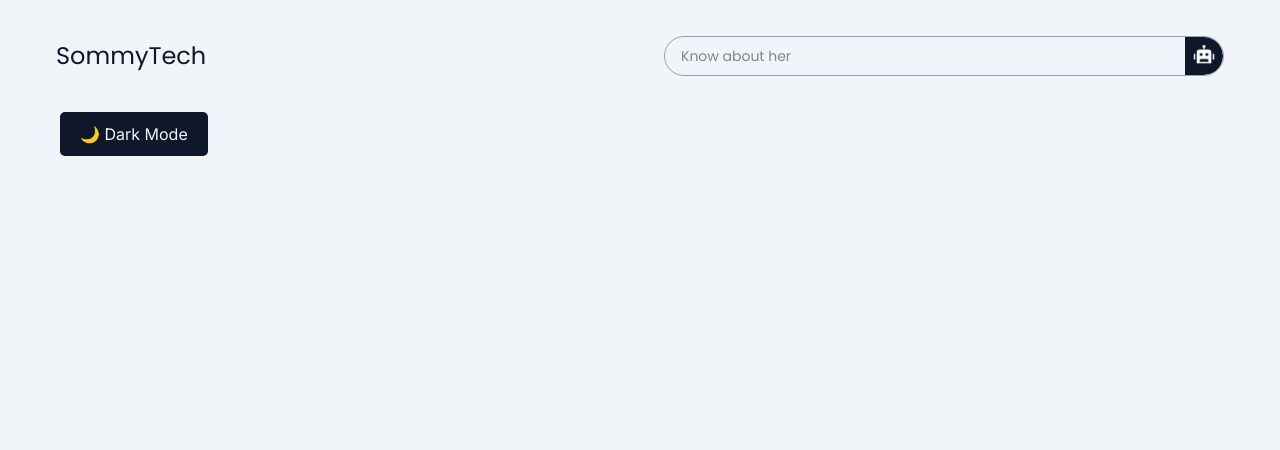
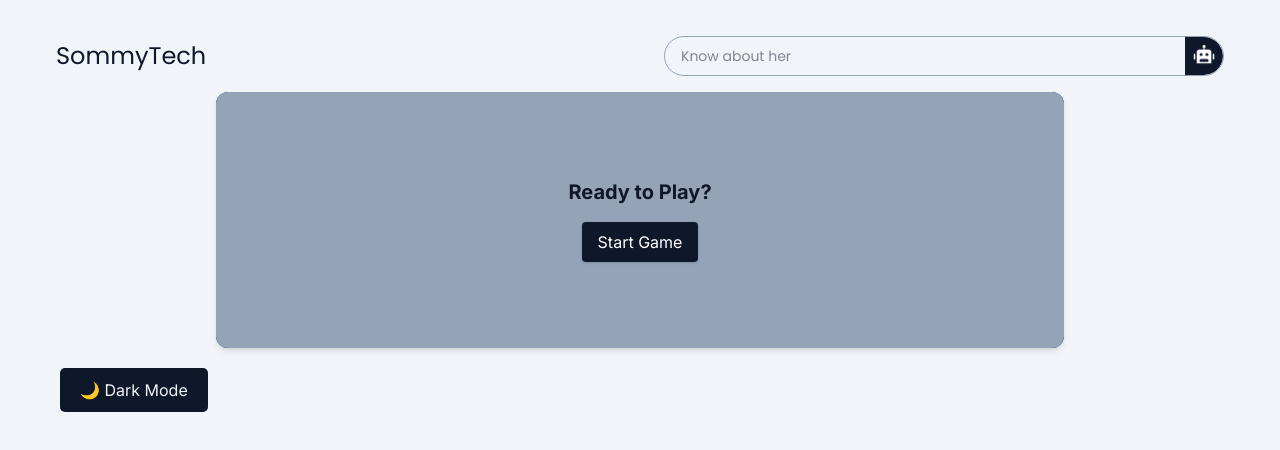
Before and after one commit to SommyTechx/AI-Portfolio, a React (Vite) app: page / in a window 1280 px wide. Shown: the top 450 px of the page. Built offline with nearby package versions, Linux system fonts and the light colour scheme.

Commit message:
done with animated banner

```diff
--- a/package.json
+++ b/package.json
@@ -14,6 +14,7 @@
     "axios": "^1.9.0",
     "dotenv": "^16.5.0",
     "framer-motion": "^12.14.0",
+    "motion": "^12.15.0",
     "react": "^19.1.0",
     "react-dom": "^19.1.0",
     "react-scroll": "^1.9.3"
--- a/src/App.jsx
+++ b/src/App.jsx
@@ -1,12 +1,12 @@
 import React from "react";
 import Navbar from "./components/Navbar";
-import ThemeToggle from "./components/ThemeToggle";
+import Hero from "./components/Hero";
 
 const App = () => {
   return (
     <div className=" lg:px-10 lg:py-5 sm:px-5 sm:py-2.5">
       <Navbar />
-      <ThemeToggle />
+      <Hero />
     </div>
   );
 };
--- /dev/null
+++ b/src/components/AnimatedBanner.jsx
@@ -0,0 +1,275 @@
+import { useEffect, useState, useRef } from "react";
+import { motion } from "framer-motion";
+import ThemeToggle from "./ThemeToggle";
+
+export default function AnimatedBanner() {
+  const [shapePos, setShapePos] = useState({ x: 50, y: 50 });
+  const [score, setScore] = useState(0);
+  const [displayScore, setDisplayScore] = useState(0);
+  const [showShape, setShowShape] = useState(false);
+  const [speed, setSpeed] = useState(2000);
+  const [missed, setMissed] = useState(0);
+  const [isNewHighScore, setIsNewHighScore] = useState(false);
+  const [highScore, setHighScore] = useState(() => {
+    return parseInt(localStorage.getItem("highScore")) || 0;
+  });
+  const [leaderboard, setLeaderboard] = useState(() => {
+    return JSON.parse(localStorage.getItem("leaderboard")) || [];
+  });
+
+  const [gameStarted, setGameStarted] = useState(false);
+  const maxMisses = 5;
+  const gameRef = useRef(null);
+
+  const highScoreSound = useRef(null);
+  const gameOverSound = useRef(null);
+
+  useEffect(() => {
+    highScoreSound.current = new Audio("/sounds/highscore.mp3");
+    gameOverSound.current = new Audio("/sounds/gameover.mp3");
+  }, []);
+
+  useEffect(() => {
+    if (!gameStarted || missed >= maxMisses) return;
+
+    const interval = setInterval(() => {
+      if (showShape) {
+        setMissed((m) => m + 1);
+      }
+
+      setShowShape(true);
+      setShapePos({
+        x: Math.random() * 90 + 5,
+        y: Math.random() * 80 + 10,
+      });
+    }, speed);
+
+    return () => clearInterval(interval);
+  }, [speed, showShape, missed, gameStarted]);
+
+  useEffect(() => {
+    if (missed < maxMisses) {
+      setDisplayScore(0);
+      return;
+    }
+
+    let start = 0;
+    const increment = Math.max(1, Math.floor(score / 30));
+
+    const interval = setInterval(() => {
+      start += increment;
+      if (start >= score) {
+        setDisplayScore(score);
+        clearInterval(interval);
+      } else {
+        setDisplayScore(start);
+      }
+    }, 20);
+
+    return () => clearInterval(interval);
+  }, [missed, score]);
+
+  useEffect(() => {
+    if (missed >= maxMisses && isNewHighScore) {
+      highScoreSound.current?.play();
+
+      let newLeaderboard = [...leaderboard, score];
+      newLeaderboard = Array.from(new Set(newLeaderboard))
+        .sort((a, b) => b - a)
+        .slice(0, 3);
+
+      setLeaderboard(newLeaderboard);
+      localStorage.setItem("leaderboard", JSON.stringify(newLeaderboard));
+    }
+
+    if (missed >= maxMisses && !isNewHighScore) {
+      gameOverSound.current?.play();
+    }
+  }, [missed, isNewHighScore, leaderboard, score]);
+
+  function handleShapeClick() {
+    if (!showShape || missed >= maxMisses) return;
+
+    setShowShape(false);
+    setScore((s) => {
+      const newScore = s + 1;
+
+      if (newScore % 10 === 0) {
+        setSpeed((prev) => Math.max(700, prev - 100));
+      }
+
+      if (newScore > highScore) {
+        localStorage.setItem("highScore", newScore);
+        setHighScore(newScore);
+        setIsNewHighScore(true);
+      }
+
+      return newScore;
+    });
+  }
+
+  function handleKeyDown(e) {
+    if (e.key === "Enter" || e.key === " ") {
+      e.preventDefault();
+      handleShapeClick();
+    }
+  }
+
+  function resetGame() {
+    setScore(0);
+    setDisplayScore(0);
+    setMissed(0);
+    setSpeed(2000);
+    setShapePos({ x: 50, y: 50 });
+    setShowShape(true);
+    setIsNewHighScore(false);
+    setGameStarted(true);
+  }
+
+  return (
+    <>
+      <div
+        ref={gameRef}
+        className="relative mx-auto h-64 w-full max-w-[53rem] rounded-xl shadow-md select-none overflow-hidden"
+        style={{
+          background:
+            "radial-gradient(ellipse at center, #0f2027 0%, #203a43 60%, #2c5364 100%)",
+        }}
+      >
+        {/* Animated stars */}
+        <svg
+          className="absolute inset-0 w-full h-full pointer-events-none"
+          aria-hidden="true"
+          preserveAspectRatio="none"
+          viewBox="0 0 800 200"
+          fill="none"
+        >
+          {[...Array(15)].map((_, i) => {
+            const cx = Math.random() * 800;
+            const cy = Math.random() * 200;
+            const r = Math.random() * 1.5 + 0.5;
+            return (
+              <motion.circle
+                key={i}
+                cx={cx}
+                cy={cy}
+                r={r}
+                fill="white"
+                initial={{ opacity: 0.3 }}
+                animate={{ opacity: [0.1, 0.8, 0.1] }}
+                transition={{
+                  duration: 3 + Math.random() * 3,
+                  repeat: Infinity,
+                  repeatType: "mirror",
+                  delay: Math.random() * 3,
+                }}
+              />
+            );
+          })}
+        </svg>
+
+        {/* Title */}
+        <div className="absolute top-4 left-1/2 transform -translate-x-1/2 z-10 px-6">
+          <h1 className="text-lg md:text-2xl font-mono font-semibold text-sky-400 select-text">
+            Catch the Shape!
+          </h1>
+        </div>
+
+        {/* Start Game screen */}
+        {!gameStarted && missed < maxMisses && (
+          <div className="absolute inset-0 z-30 flex flex-col items-center justify-center text-white bg-accent-light backdrop-blur">
+            <h2 className="text-xl font-bold mb-4">Ready to Play?</h2>
+            <button
+              onClick={() => setGameStarted(true)}
+              className="bg-primary hover:bg-accent px-4 py-2 rounded text-white shadow font-body"
+            >
+              Start Game
+            </button>
+          </div>
+        )}
+
+        {/* Game Over screen */}
+        {missed >= maxMisses && (
+          <div className="absolute inset-0 z-20 bg-accent-light flex flex-col items-center justify-center text-white px-4 ">
+            <h2 className="text-xl font-bold mb-2 font-heading">Game Over!</h2>
+            <p className="text-lg font-body">
+              Your Score:{" "}
+              <motion.span
+                key={displayScore}
+                initial={{ opacity: 0.5 }}
+                animate={{ opacity: 1 }}
+                transition={{ duration: 0.3 }}
+                className="font-mono text-sky-400"
+              >
+                {displayScore}
+              </motion.span>
+            </p>
+            <p className="text-lg font-body">
+              High Score: <span className="text-yellow-400">{highScore}</span>
+            </p>
+            <p className="mt-2 text-sm italic text-center text-red-50 font-body">
+              {isNewHighScore
+                ? "Congratulations! You beat your high score!"
+                : "Try again — you can beat your high score next time!"}
+            </p>
+
+            <div className="mb-2 w-full max-w-xs text-left">
+              <h3 className="text-lg font-semibold mb-2 underline text-sky-300">
+                Top Scores
+              </h3>
+              <ol className="list-decimal list-inside space-y-1 text-yellow-300 font-mono">
+                {leaderboard.length === 0 && <li>No scores yet</li>}
+                {leaderboard.map((scoreItem, index) => (
+                  <li key={index}>{scoreItem}</li>
+                ))}
+              </ol>
+            </div>
+
+            <button
+              onClick={resetGame}
+              className="bg-primary hover:bg-accent px-4 py-2 rounded text-white shadow font-body"
+            >
+              Play Again
+            </button>
+          </div>
+        )}
+
+        {/* Game area */}
+        <div className="relative z-10 flex items-center justify-center h-full px-4">
+          {showShape && missed < maxMisses && gameStarted && (
+            <motion.div
+              role="button"
+              tabIndex={0}
+              aria-label="Catch the shape"
+              onClick={handleShapeClick}
+              onKeyDown={handleKeyDown}
+              className="absolute w-10 h-10 bg-sky-500 rounded-full shadow-lg cursor-pointer select-none"
+              style={{
+                top: `${shapePos.y}%`,
+                left: `${shapePos.x}%`,
+                transform: "translate(-50%, -50%)",
+              }}
+              animate={{
+                scale: [1, 1.4, 1],
+                opacity: [1, 0.7, 1],
+              }}
+              transition={{
+                repeat: Infinity,
+                duration: 1.5,
+              }}
+            />
+          )}
+
+          {/* Score display */}
+          {gameStarted && missed < maxMisses && (
+            <div className="absolute bottom-3 right-4 bg-sky-800/70 text-white font-mono px-3 py-1 rounded-lg shadow-md select-text">
+              Score: {score} | Missed: {missed}/{maxMisses}
+            </div>
+          )}
+        </div>
+      </div>
+
+      <ThemeToggle />
+    </>
+  );
+}
--- a/src/components/Hero.jsx
+++ b/src/components/Hero.jsx
@@ -0,0 +1,13 @@
+import React from "react";
+
+import AnimatedBanner from "./AnimatedBanner";
+
+const Hero = () => {
+  return (
+    <div>
+      <AnimatedBanner />
+    </div>
+  );
+};
+
+export default Hero;
```
Also changed, not shown: 1 other file (tests, documents, lock files or other folders).
